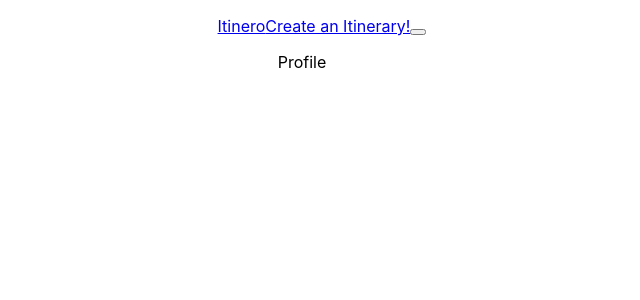
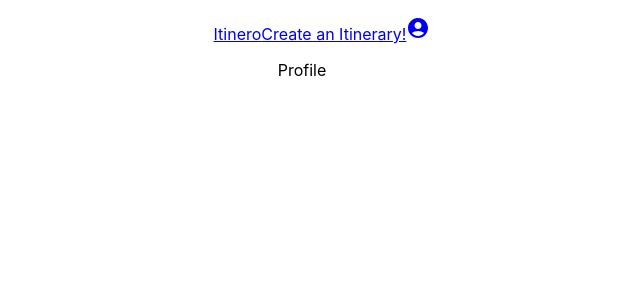
Before and after one commit to pikhan/Fonck, a React (Create React App) app in the folder Frontend/fonck/: page /Profile in a window 1280 px wide. Shown: the top 300 px of the page, without its empty margins (338-978 px from the left). Built offline with nearby package versions, Linux system fonts and the light colour scheme.

Commit message:
added profile icon to navbar

```diff
--- a/Frontend/fonck/package.json
+++ b/Frontend/fonck/package.json
@@ -5,6 +5,7 @@
   "dependencies": {
     "@emotion/react": "^11.10.6",
     "@emotion/styled": "^11.10.6",
+    "@mui/icons-material": "^5.11.16",
     "@mui/material": "^5.12.0",
     "@testing-library/jest-dom": "^5.16.5",
     "@testing-library/react": "^13.4.0",
--- a/Frontend/fonck/src/components/Layout.js
+++ b/Frontend/fonck/src/components/Layout.js
@@ -1,6 +1,7 @@
 import {Outlet} from 'react-router-dom';
 import { Link } from 'react-router-dom';
 import "./Layout.css";
+import AccountCircleIcon from '@mui/icons-material/AccountCircle';
 
 const Layout = () => {
     return (
@@ -9,11 +10,9 @@ const Layout = () => {
                 <ul>
                     <li><Link to="/Home">Itinero</Link></li>
                     <li><Link to="/BuildItinerary">Create an Itinerary!</Link></li>
-                    <li><Link to="/Profile"><button></button></Link></li>
+                    <li><Link to="/Profile"><AccountCircleIcon/></Link></li>
                 </ul>
             </nav>
-
-
 
             <main><Outlet/></main>
 
```
Also changed, not shown: 1 other file (tests, documents, lock files or other folders).
